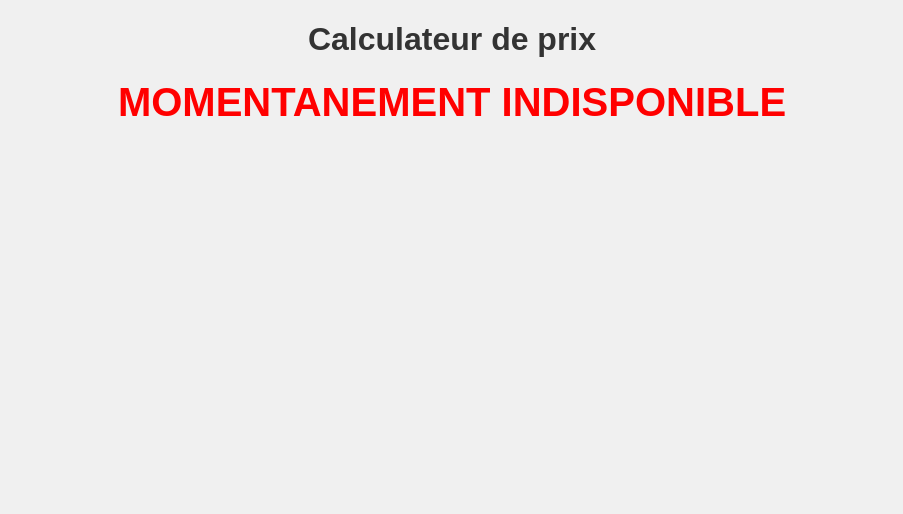
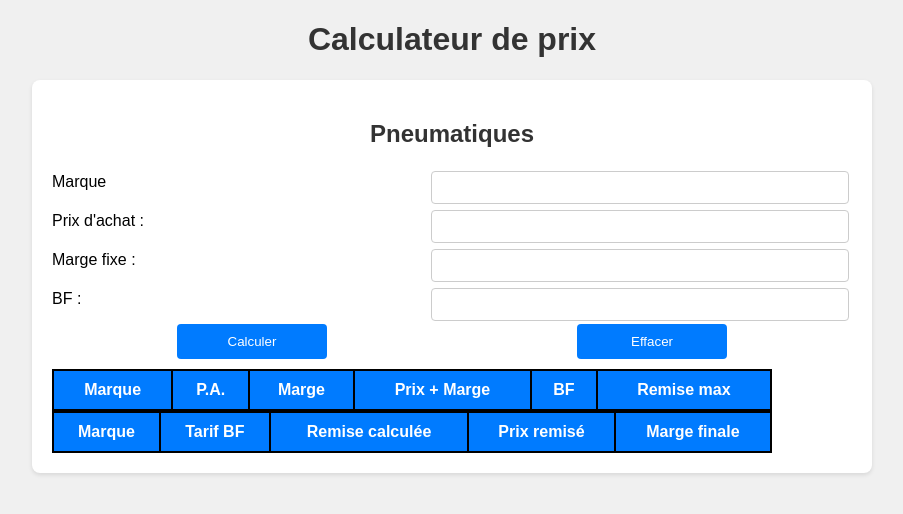
Before and after one commit to AnthonyGodart/PriceCounter, a plain HTML site: page index.html in a window 1280 px wide. Shown: the whole page, without its empty margins (188-1091 px from the left). Drawn offline with Linux system fonts and the light colour scheme.

Commit message:
re-enabling app

```diff
--- a/index.html
+++ b/index.html
@@ -8,8 +8,8 @@
 </head>
 <body>
     <h1>Calculateur de prix</h1>
-    <div style="color: red; font-weight: 800; font-size: 40px; text-align: center;">MOMENTANEMENT INDISPONIBLE</div>
-    <section id="tires" style="display: none;">
+    <!--<div style="color: red; font-weight: 800; font-size: 40px; text-align: center;">MOMENTANEMENT INDISPONIBLE</div>-->
+    <section id="tires" style="display: block;">
         <h2>Pneumatiques</h2>
         <div class="form">
             <label for="tyre-brand">Marque</label>
```
